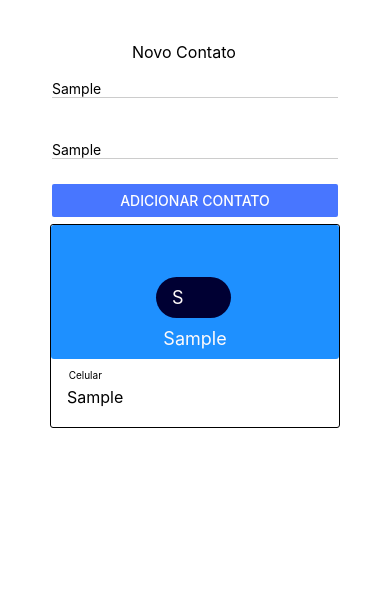
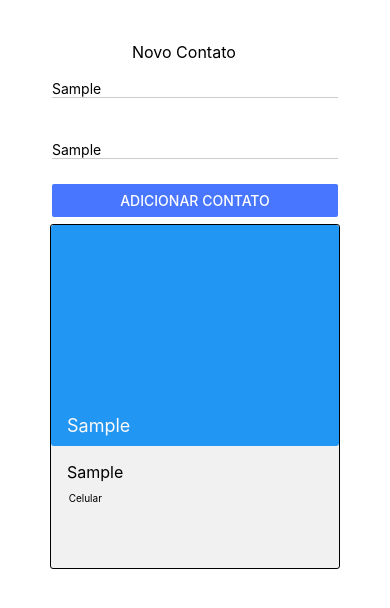
Before and after one commit to rosariofe/Contact_List, a React Native app: screen / in a window 390 px wide. Both pictures are taken after typing "Sample", "Sample" into the empty fields and a click on the button "ADICIONAR CONTATO". Shown: the top 608 px of the page. Built offline with nearby package versions, Linux system fonts and the light colour scheme.

Commit message:
Update ContatoItem.js

```diff
--- a/components/ContatoItem.js
+++ b/components/ContatoItem.js
@@ -1,64 +1,56 @@
 import React,{useState} from 'react';
 import {View,TextInput,Text,Button, StyleSheet, TouchableOpacity} from 'react-native'
-
+import Titulo from '../components/Titulo';
+import cores from '../cores/cores';
 const ContatoItem = (props)=> {
     return (
         <TouchableOpacity
         onLongPress={props.onDelete.bind(this, props.chave, props.chave2)}>
         <View style = { styles.itemNaLista}>
         <View style = { styles.Titulo}>
-        <View style = { styles.Inicial}>
-        <Text style ={{color:'#FFFAFA', fontSize:18, marginLeft:16}}>
-            {props.contato.substring(0,1)}
-        </Text>
-        </View>
-        <Text style ={{color:'#FFFAFA', fontSize:18, textAlign:"center"}}>
+
+        <Text style ={styles.contato}>
 
         {props.contato}
           </Text>
         </View>
-        <Text style={{color:'#000',fontSize:10}}>  Celular</Text>
+
         <Text  style = { styles.Nome}
 
         >
           {props.telefone} </Text>
-
+          <Text style={{color:'#000',fontSize:10}}>  Celular</Text>
         </View>
         </TouchableOpacity>
     )
 }
 const styles = StyleSheet.create({
-    itemNaLista:{
-        paddingTop: 20,
-        paddingBottom:10,
-        padding: 12,
-        backgroundColor: 'white',
-        borderBottomColor: '#000',
-        borderWidth: 1,
-        marginBottom:60,
-        borderRadius: 3
-    },
+   contato:{color:'#FFFAFA',
+    fontSize:18,
+    marginLeft:16
+},
     Titulo:{
-        paddingTop: 50,
+        paddingTop: 190,
         paddingBottom: 10,
-        backgroundColor: '#1E90FF',
+        backgroundColor: cores.fundo,
         marginLeft:-12,
         marginRight:-12,
         marginTop:-20,
         marginBottom:10,
-        borderRadius: 3
+        borderRadius: 3,
+
 
     },
-    Inicial:{
-        paddingTop: 10,
-        paddingBottom: 10,
-        backgroundColor: '#000033',
-        marginLeft:105,
-        marginRight:108,
-        marginTop:2,
-        marginBottom:10,
-        borderRadius: 60
-
+    itemNaLista:{
+        height:345,
+        paddingTop: 20,
+        paddingBottom:10,
+        padding: 12,
+        backgroundColor: cores.branco,
+        borderBottomColor: '#000',
+        borderWidth: 1,
+        marginBottom:20,
+        borderRadius: 3
     },
     Nome:{
         paddingTop:6,
```
